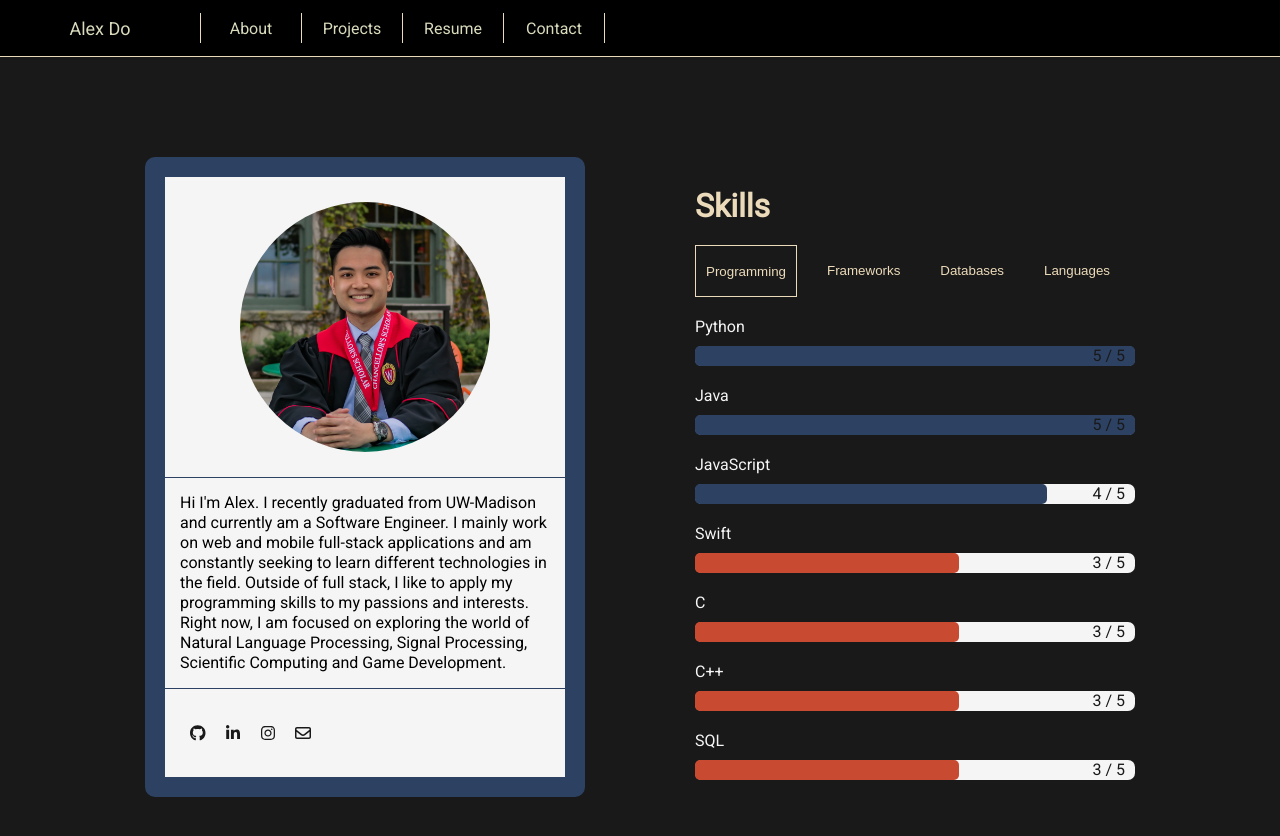
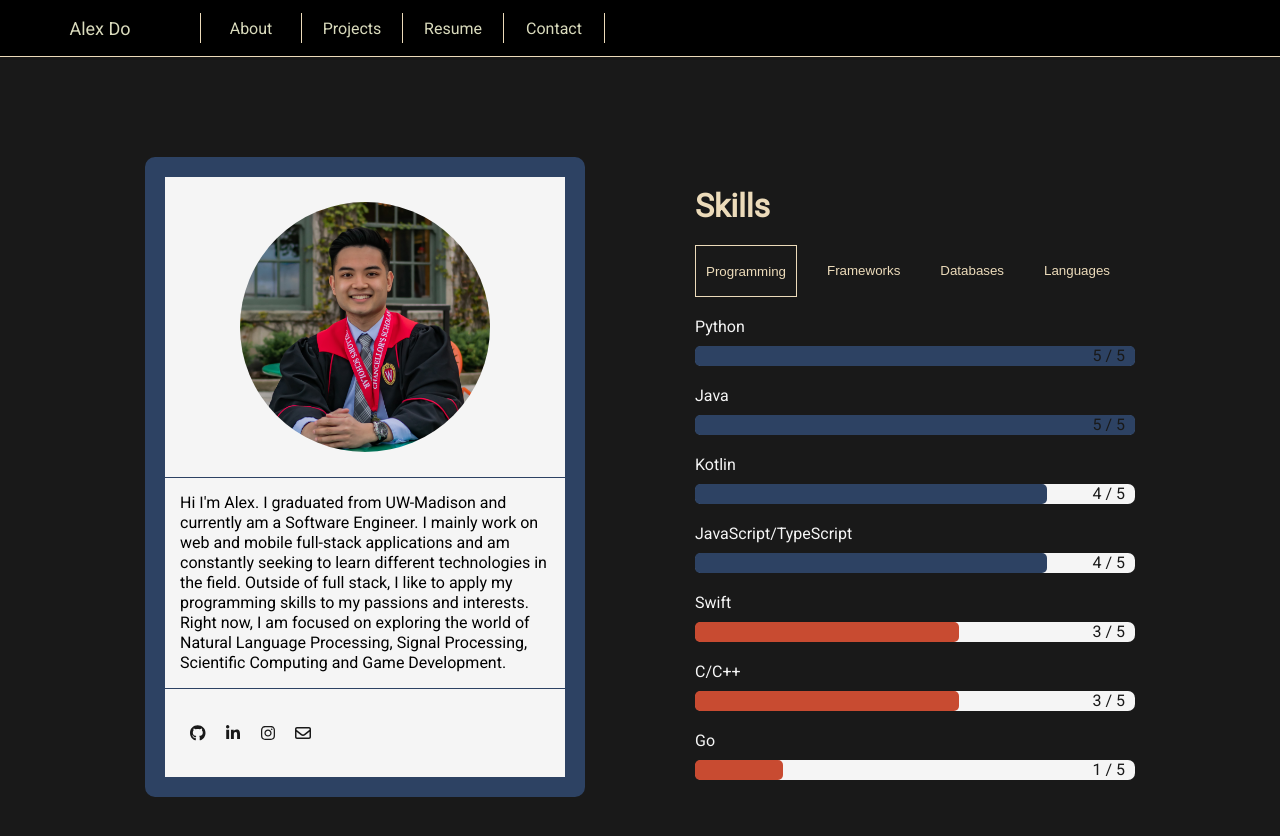
Before and after one commit to alexdo21/personal-website, a React (Create React App) app: page / in a window 1280 px wide. Shown: the top 836 px of the page. Built offline with nearby package versions, Linux system fonts and the light colour scheme.

Commit message:
feat: updated skills and intro card

```diff
--- a/src/components/SummaryCard/SummaryCard.js
+++ b/src/components/SummaryCard/SummaryCard.js
@@ -11,7 +11,7 @@ function SummaryCard() {
             </div>
             <div id="summary-text-container">
                 Hi I'm Alex.
-                I recently graduated from UW-Madison and currently am a Software Engineer.
+                I graduated from UW-Madison and currently am a Software Engineer.
                 I mainly work on web and mobile full-stack applications and am constantly seeking to learn different technologies in the field.
                 Outside of full stack, I like to apply my programming skills to my passions and interests.
                 Right now, I am focused on exploring the world of Natural Language Processing, Signal Processing, Scientific Computing and Game Development.
--- a/src/data/skills.js
+++ b/src/data/skills.js
@@ -9,7 +9,11 @@ const skills = {
             level: 5
         },
         {
-            name: "JavaScript",
+            name: "Kotlin",
+            level: 4
+        },
+        {
+            name: "JavaScript/TypeScript",
             level: 4
         },
         {
@@ -17,16 +21,12 @@ const skills = {
             level: 3
         },
         {
-            name: "C",
+            name: "C/C++",
             level: 3
         },
         {
-            name: "C++",
-            level: 3
-        },
-        {
-            name: "SQL",
-            level: 3
+            name: "Go",
+            level: 1
         }
     ],
     1: [
```
